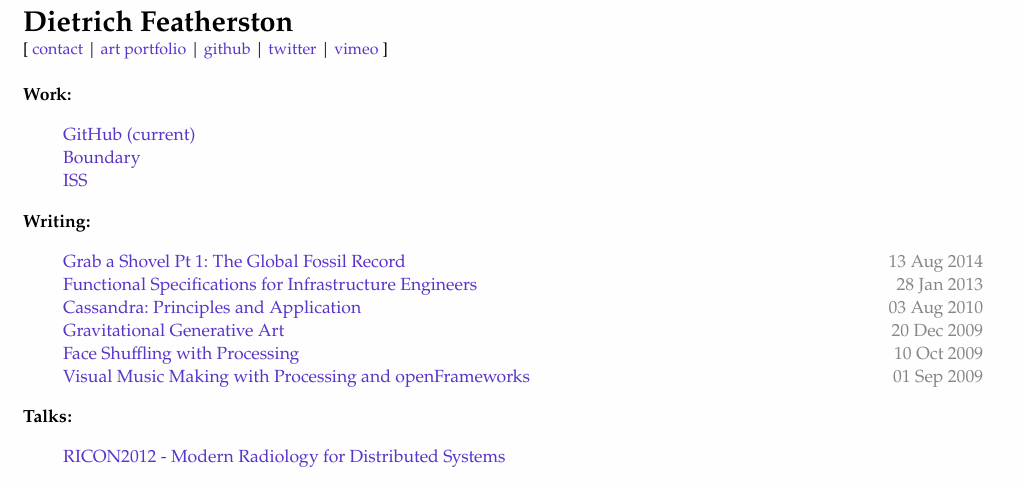
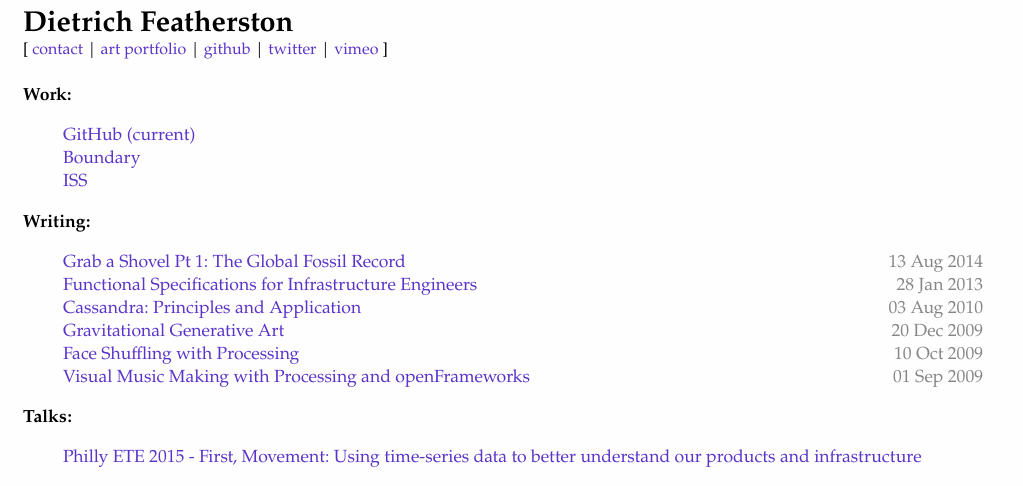
Before and after one commit to d2fn/d2fn.github.io, a Jekyll site: the page built from index.html, in a window 1280 px wide. Shown: the top 486 px of the page, without its empty margins (0-1023 px from the left). Built offline with Jekyll 4.4.1, drawn with Linux system fonts in a browser that asks for light colours.

Commit message:
embed philly ete talk

```diff
--- a/index.html
+++ b/index.html
@@ -25,6 +25,9 @@
 	<strong>Talks:</strong>
 	<ul class="posts">
 		<li>
+			<p><a href="http://vimeo.com/128533482">Philly ETE 2015 - First, Movement: Using time-series data to better understand our products and infrastructure</a></p><iframe src="http://player.vimeo.com/video/128533482" width="500" height="281" frameborder="0" webkitAllowFullScreen mozallowfullscreen allowFullScreen></iframe>
+		</li>
+		<li>
 			<p><a href="http://vimeo.com/52398797">RICON2012 - Modern Radiology for Distributed Systems</a></p><iframe src="http://player.vimeo.com/video/52398797" width="500" height="281" frameborder="0" webkitAllowFullScreen mozallowfullscreen allowFullScreen></iframe>
 		</li>
 		<li>
```
